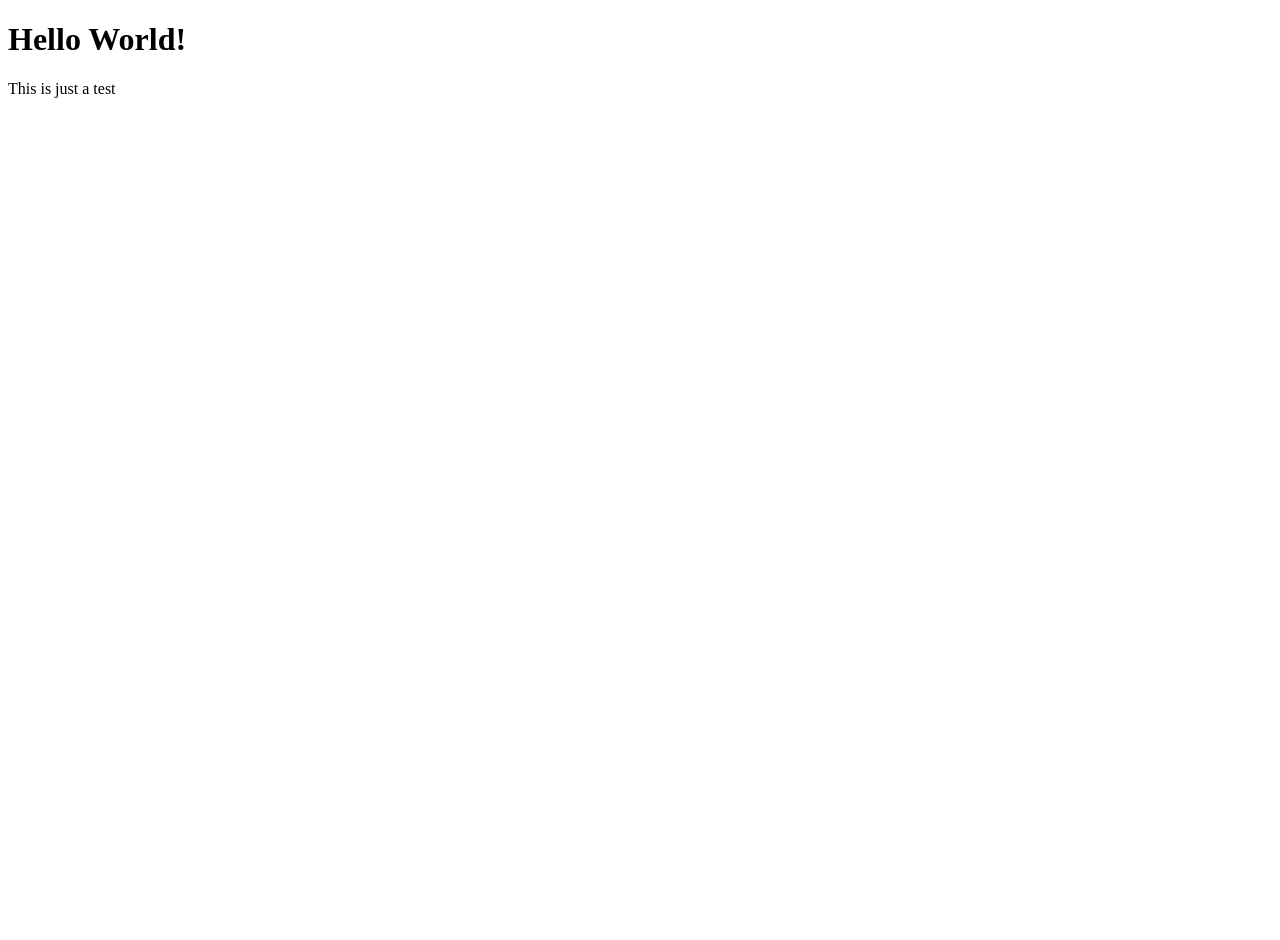
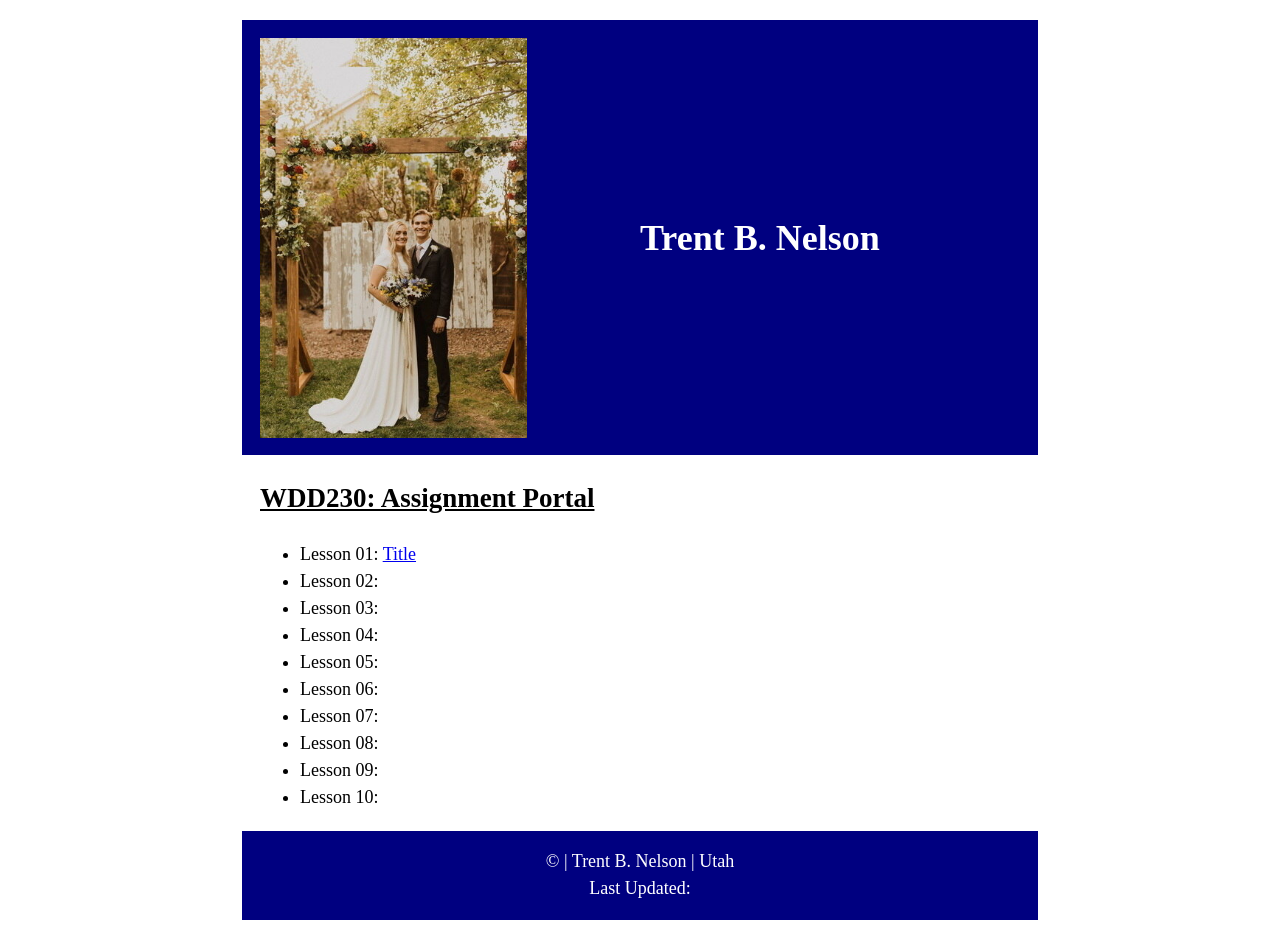
Before and after one commit to Trentbn/wdd230, a plain HTML site: page index.html in a window 1280 px wide. Before the commit the page ends 800 px from the top, so only its background shows below. Drawn offline with Linux system fonts and the light colour scheme.

Commit message:
Completed most of the home portal assignment. Still need to add Javascript

```diff
--- a/index.html
+++ b/index.html
@@ -1,5 +1,42 @@
 <!DOCTYPE html>
-<html>
-  <h1>Hello World!</h1>
-  <p>This is just a test</p>
+<html lang="en">
+  <head>
+    <meta charset="UTF-8" />
+    <meta name="viewport" content="width=device-width, initial-scale=1.0" />
+    <title>Trents Home Portal Page</title>
+    <meta
+      name="description"
+      content="Trents home portal page:BYUI - WDD230 - Winter 2023"
+    />
+    <link href="styles/main.css" rel="stylesheet" />
+  </head>
+  <body>
+    <header>
+        <img src="images/rsz_wedding_portrait.jpg" alt= "Picture of Trent and his wife" >
+      <h1>Trent B. Nelson</h1>
+    </header>
+
+    <main>
+      <section>
+        <h2>WDD230: Assignment Portal</h2>
+        <ul>
+            <li>Lesson 01: <a href="#">Title</a></li>
+            <li>Lesson 02:</li>
+            <li>Lesson 03:</li>
+            <li>Lesson 04:</li>
+            <li>Lesson 05:</li>
+            <li>Lesson 06:</li>
+            <li>Lesson 07:</li>
+            <li>Lesson 08:</li>
+            <li>Lesson 09:</li>
+            <li>Lesson 10:</li>
+        </ul>
+      </section>
+    </main>
+    <footer>
+        &copy; <span id="currentyear"></span> | Trent B. Nelson | Utah
+       <div>Last Updated:<span id="lastupdated"></span></div>
+    </footer>
+
+  </body>
 </html>
--- /dev/null
+++ b/scripts/app.js
@@ -0,0 +1,2 @@
+let currentYear = new Date().getFullYear;
+document.querySelector('#lastupdated').innerHTML = currentYear;
--- /dev/null
+++ b/styles/main.css
@@ -0,0 +1,44 @@
+body {
+    font-size: 18px;
+    line-height: 1.5;
+}
+
+header, nav, main, footer {
+    margin: 1.25rem auto;
+    max-width: 760px;
+}
+
+header,footer {
+    background-color: navy;
+    color: white;
+    text-align: center;
+    padding: 1.1rem;
+}
+
+header {
+    display: grid;
+    grid-template-columns: 1fr 1fr;
+
+
+}
+p img {
+    float: right;
+    margin: 10px;
+    border: 1px solid #000;
+}
+
+h1 {
+    grid-column: 2/3;
+    align-self: center;
+    justify-self: left;
+}
+
+h2 {
+    text-decoration: underline;
+}
+
+img {
+    max-height: 400px;
+    grid-column: 1 / 2;
+    justify-self: left;
+}
```
Also changed, not shown: index_practice.html (added, +23 -0 lines), images/rsz_wedding_portrait.jpg (added), images/wedding_portrait.jpeg (added).
